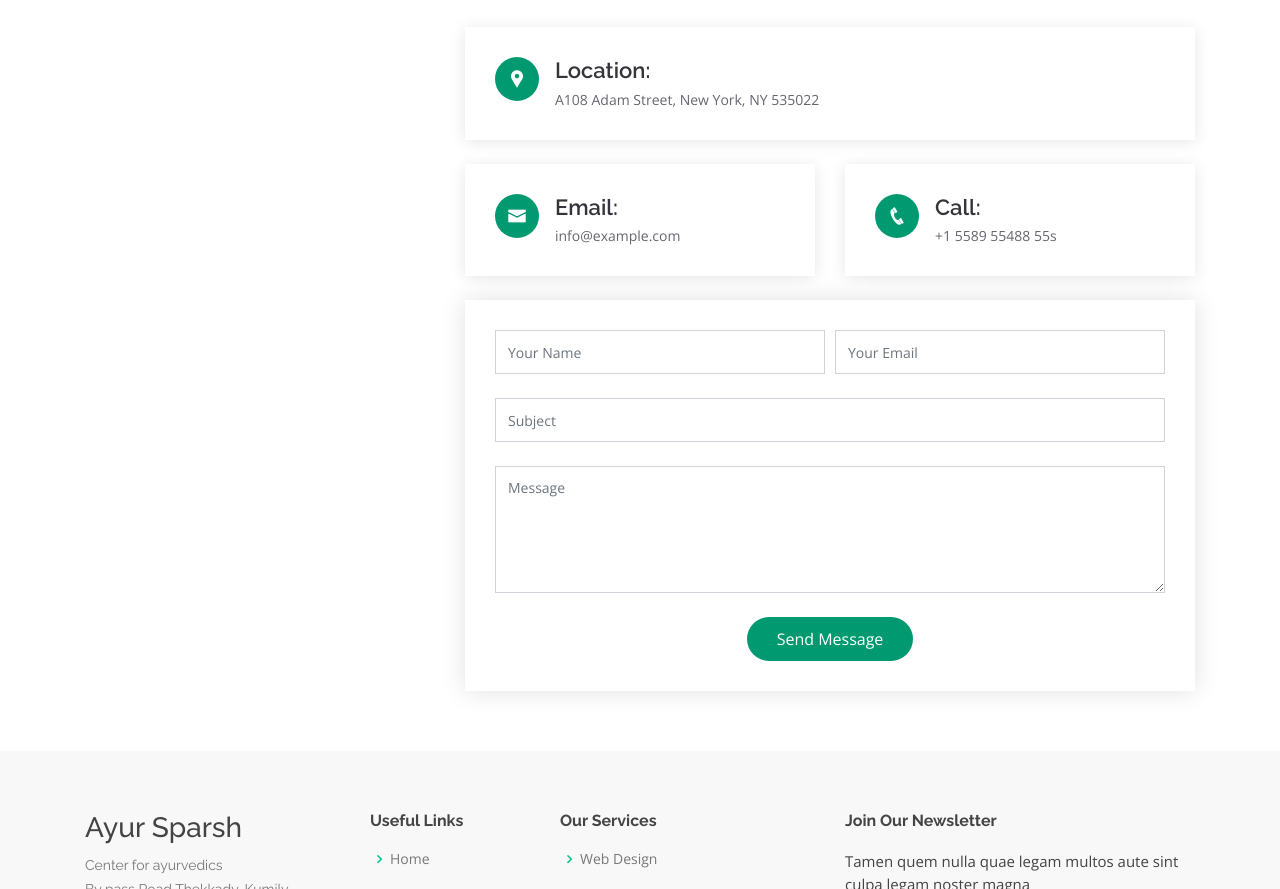
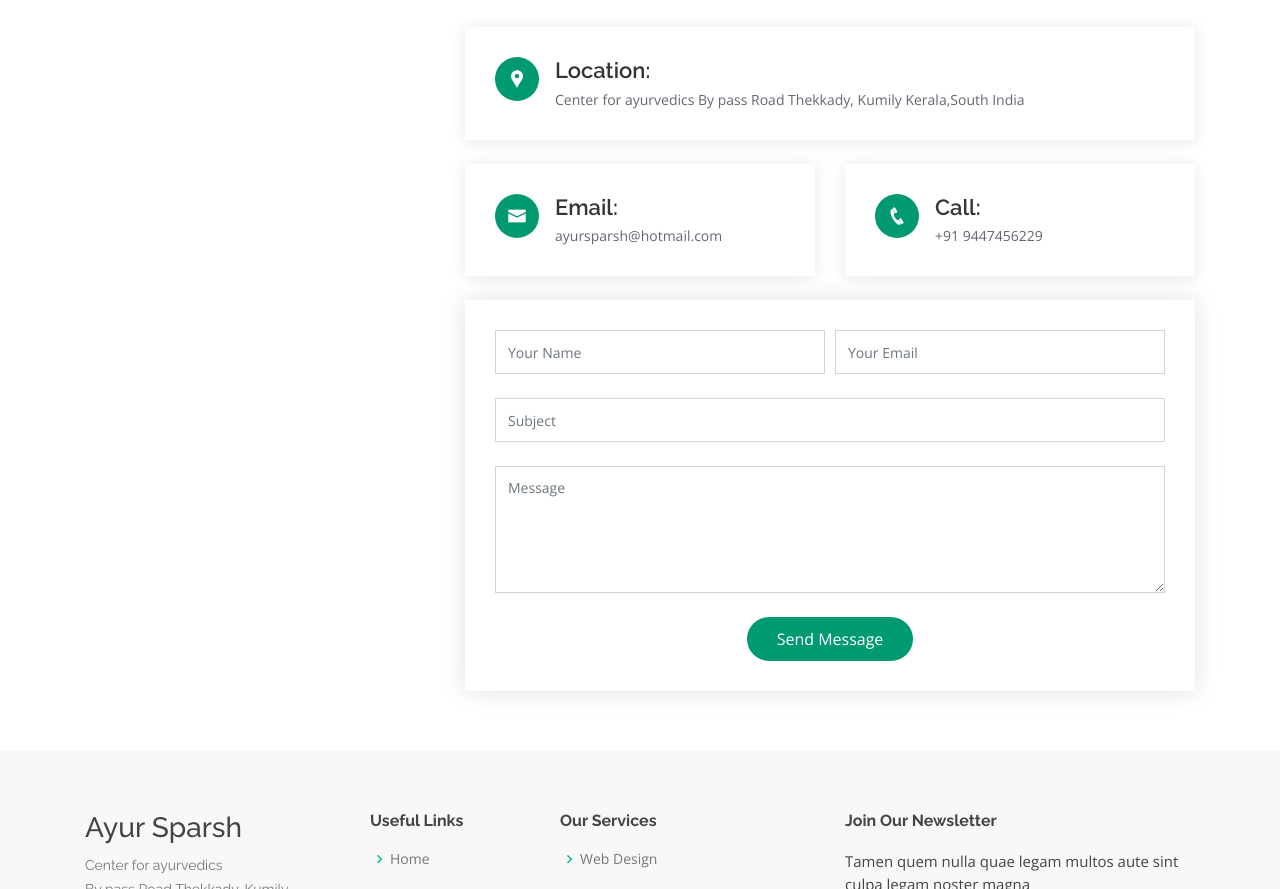
Before and after one commit to abijithmanoj1/AyurSparsh, a plain HTML site: page index.html in a window 1280 px wide. Shown: the part 5896-6785 px from the top of the page. Drawn offline with nearby package versions, Linux system fonts and the light colour scheme.

Commit message:
Update index.html

```diff
--- a/index.html
+++ b/index.html
@@ -5,7 +5,7 @@
   <meta charset="utf-8">
   <meta content="width=device-width, initial-scale=1.0" name="viewport">
 
-  <title>Bethany Bootstrap Template - Index</title>
+  <title>Ayur Sparsh</title>
   <meta content="" name="descriptison">
   <meta content="" name="keywords">
 
@@ -637,21 +637,23 @@
             <div class="info mt-4">
               <i class="icofont-google-map"></i>
               <h4>Location:</h4>
-              <p>A108 Adam Street, New York, NY 535022</p>
+              <p>Center for ayurvedics
+                By pass Road Thekkady, Kumily
+                Kerala,South India</p>
             </div>
             <div class="row">
               <div class="col-lg-6 mt-4">
                 <div class="info">
                   <i class="icofont-envelope"></i>
                   <h4>Email:</h4>
-                  <p>info@example.com</p>
+                  <p>ayursparsh@hotmail.com</p>
                 </div>
               </div>
               <div class="col-lg-6">
                 <div class="info w-100 mt-4">
                   <i class="icofont-phone"></i>
                   <h4>Call:</h4>
-                  <p>+1 5589 55488 55s</p>
+                  <p>+91 9447456229</p>
                 </div>
               </div>
             </div>
```
